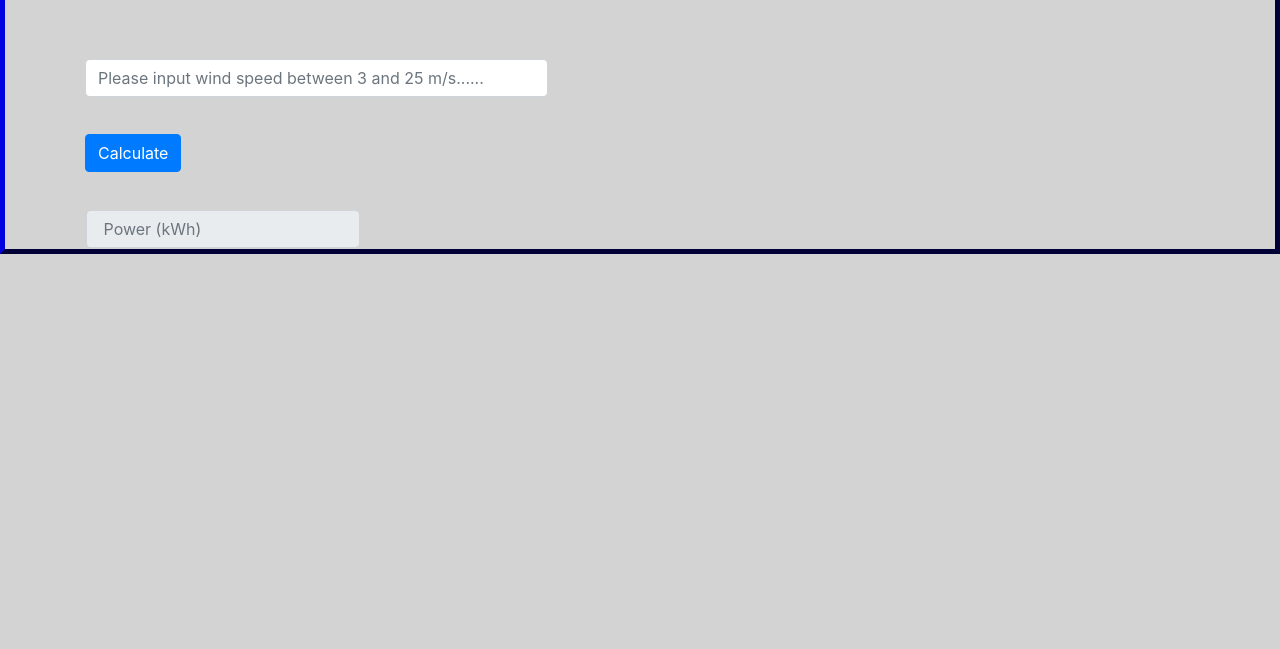
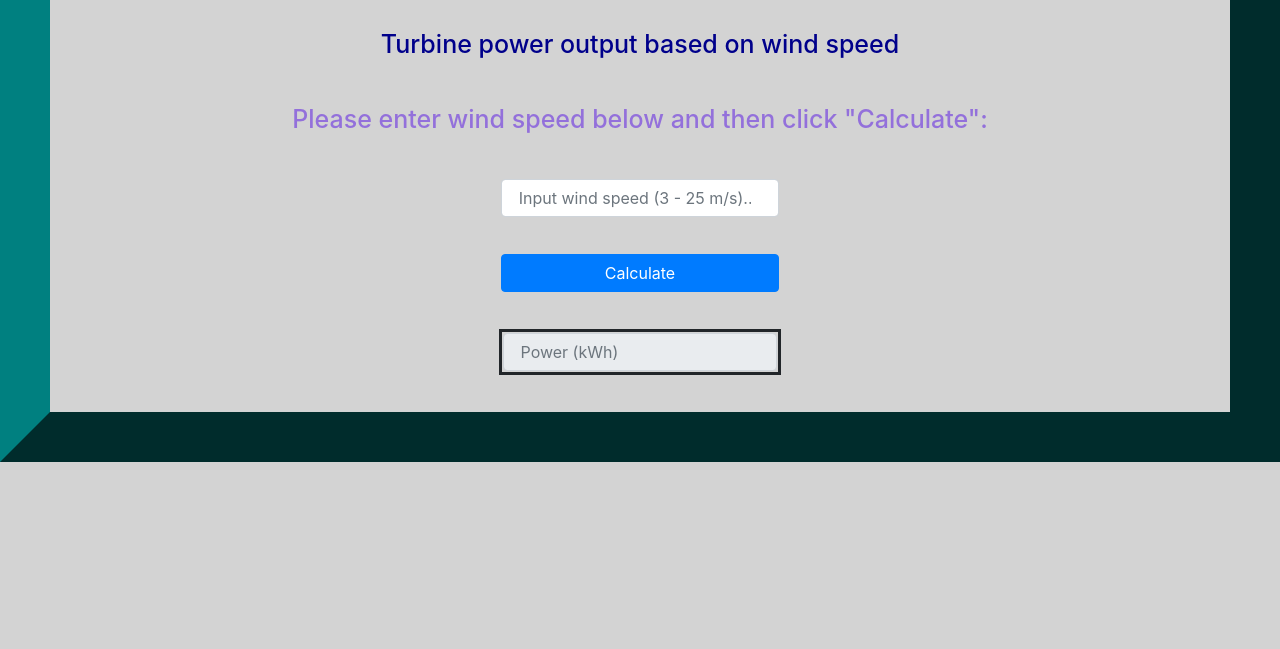
Before and after one commit to mhurley100/Machine-Learning-and-Statistics-Project, a plain HTML site: page static/index.html in a window 1280 px wide. Shown: the part 151-800 px from the top of the page. Drawn offline with nearby package versions, Linux system fonts and the light colour scheme.

Commit message:
Final Amendments

```diff
--- a/static/index.html
+++ b/static/index.html
@@ -11,17 +11,27 @@
     <!-- Bootstrap CSS -->
     <link rel="stylesheet" href="https://cdn.jsdelivr.net/npm/bootstrap@4.5.3/dist/css/bootstrap.min.css" integrity="sha384-TX8t27EcRE3e/ihU7zmQxVncDAy5uIKz4rEkgIXeMed4M0jlfIDPvg6uqKI2xXr2" crossorigin="anonymous">
 
-
-
     <title>Power Output Calculator</title>
   </head>
+
   <style>
     body
     {
       margin: 20;
       padding: 20;
       background-color: lightgray;
-          border: 5px outset darkblue;
+      border: 50px outset teal;
+    }
+
+    form
+    {
+      text-align: center;
+    }
+
+    table
+    {
+      text-align: center;
+      border:solid;
     }
 
     h1
@@ -33,37 +43,66 @@
 
     h2
     {
-          color: rgb(139, 0, 127);
+      color:darkblue;
       text-align: center;
       font-size: 25px;
       padding: 10;
     }
 
+    h3
+    {
+      color: mediumpurple;
+      text-align: center;
+      font-size: 25px;
+      padding: 10;
+    }
+
+    .footer
+    {
+      position: fixed;
+      left: 0;
+      bottom: 0;
+      width: 100%;
+      background-color: darkblue;
+      color: white;
+      text-align: center;
+    }
+
+    .center-block
+    {
+      margin: auto;
+      display: block;
+    }
+
   </style>
   <body>
-
     <div class="container">
       <pre class="tab"> </pre>
       <div class="row">
         <div class="col-sm">
           <h1>Power Output Calculator (kWh)</h1>
+          <pre class="tab"> </pre>
           <h2> Turbine power output based on wind speed</h2>
             <pre class="tab"> </pre>
+            <h3>Please enter wind speed below and then click "Calculate":</h3>
               <form>
                 <div>
                   <pre class="tab"> </pre>
-                    <input class="form-control col-xs-5 col-lg-5" id="input" type="number" placeholder="Please input wind speed between 3 and 25 m/s......" >
+                  <!-- Input box for speed -->
+                  <input class="form-control center-block offset-md-2 col-md-3" id="input" type="number" placeholder=" Input wind speed (3 - 25 m/s)......" >
                   <pre class="tab"> </pre>
-                    <button type="button" class="btn btn-primary" id="calc">Calculate</button>
+                  <!-- Calculate button -->
+                  <button type="button" class="btn btn-primary block col-md-3" id="calc">Calculate</button>
                   <pre class="tab"> </pre>
                   </div>
               </form>
-
-            <table>
+                <table align="center">
                   <tr>
-                <td><input id="result" class="form-control" type="text" placeholder=" Power (kWh)" readonly>
+                <!-- Output box -->
+                    <td><input id="result" class="form-control " type="text" placeholder=" Power (kWh)" readonly>
                   </tr>
                 </table>
+                <pre class="tab"> </pre>
         </div>
       </div>
     </div>
@@ -73,23 +112,24 @@
     <script src="https://code.jquery.com/jquery-3.5.1.min.js" integrity="sha256-9/aliU8dGd2tb6OSsuzixeV4y/faTqgFtohetphbbj0=" crossorigin="anonymous"></script>
     <script src="https://cdn.jsdelivr.net/npm/bootstrap@4.5.3/dist/js/bootstrap.bundle.min.js" integrity="sha384-ho+j7jyWK8fNQe+A12Hb8AhRq26LrZ/JpcUGGOn+Y7RsweNrtN/tE3MoK7ZeZDyx" crossorigin="anonymous"></script>
 
-
     <script>
 
     $("#calc").click(function(e) {
       e.preventDefault();
-      // Saves speed
+      // Saves speed from the value entered on the input button.
       var speed = document.getElementById("input").value;
 
-
+      // If speed is less than 3 generate an alert.
      if (speed < 3)
       {
         alert("Please enter Wind Speed between 3 & 25");
+      // If speed is greater than 25 generate an alert.
       }
       if (speed > 25)
       {
           alert("Please enter Wind Speed between 3 & 25");
       }
+      // If a valid number is entered, get the corresponding power output from the random forest joblib export to 2 decimal places.
       else
       {
         $.getJSON("/api/model/"+encodeURIComponent(speed), function(result) {
@@ -99,9 +139,11 @@
       });
 
       }
+
     });
 
+    </script>
 
-  </script>
  </body>
+
 </html>
```
Also changed, not shown: requirements.txt, 3 other files. Lines whose indentation alone changed are shown as unchanged.
